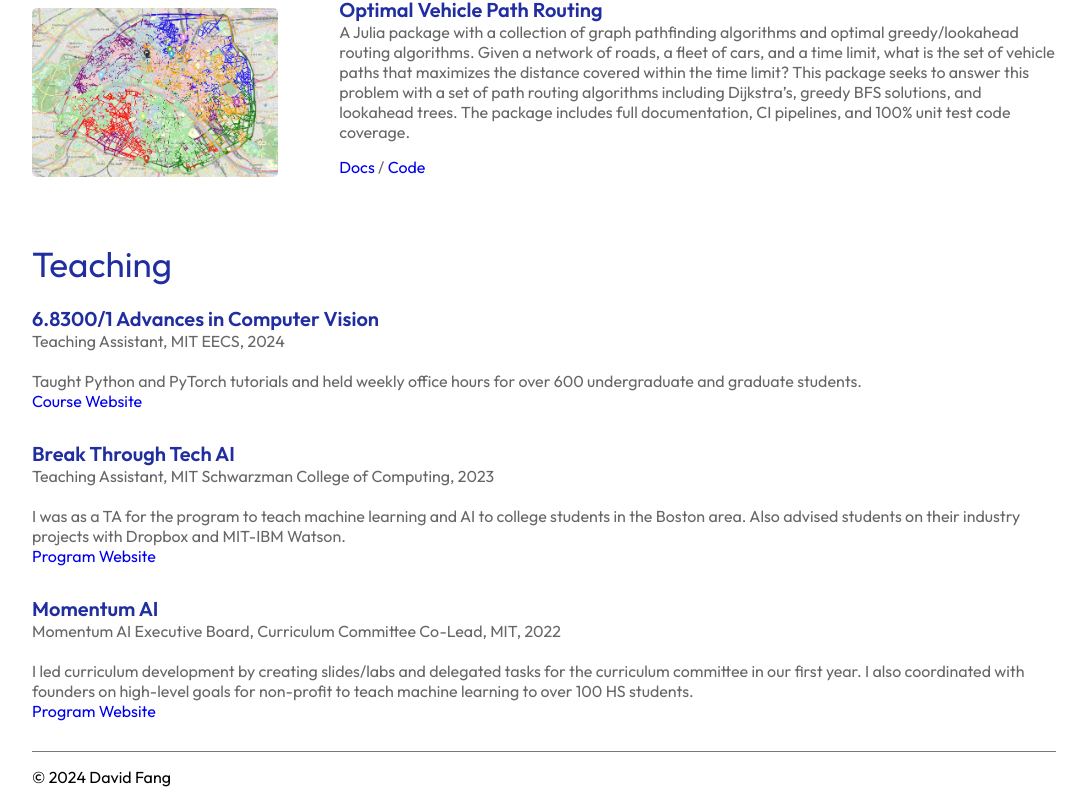
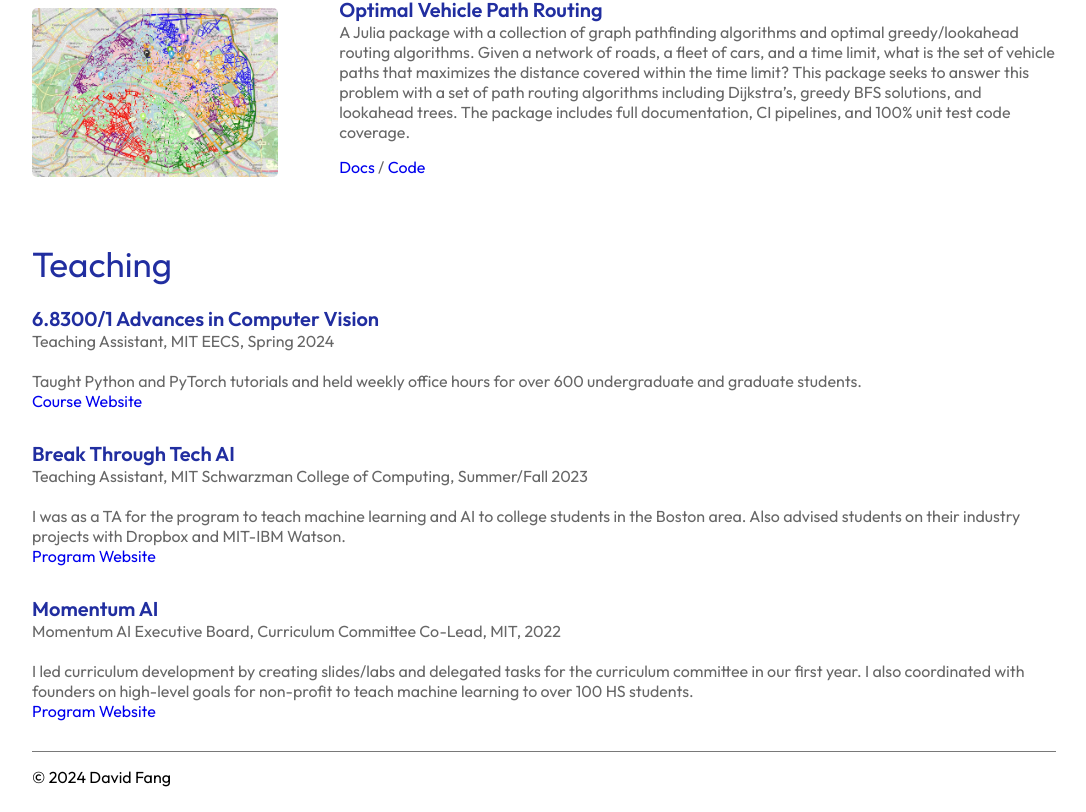
Before and after one commit to davidfang00/davidfang00.github.io, a React (Vite) app: page / in a window 1280 px wide. Shown: the part 1173-1985 px from the top of the page, without its empty margins (96-1182 px from the left). Built offline with nearby package versions, Linux system fonts and the light colour scheme.

Commit message:
update semesters

```diff
--- a/src/components/Home/Teaching/Teaching.tsx
+++ b/src/components/Home/Teaching/Teaching.tsx
@@ -17,7 +17,7 @@ const Teaching = () => {
         </div> */}
         <div className="teaching-right">
           <h3>6.8300/1 Advances in Computer Vision</h3>
-          <p>Teaching Assistant, MIT EECS, 2024</p>
+          <p>Teaching Assistant, MIT EECS, Spring 2024</p>
           <br></br>
           <p>
             Taught Python and PyTorch tutorials and held weekly office hours for
@@ -44,7 +44,10 @@ const Teaching = () => {
         </div> */}
         <div className="teaching-right">
           <h3>Break Through Tech AI</h3>
-          <p>Teaching Assistant, MIT Schwarzman College of Computing, 2023</p>
+          <p>
+            Teaching Assistant, MIT Schwarzman College of Computing, Summer/Fall
+            2023
+          </p>
           <br></br>
           <p>
             I was as a TA for the program to teach machine learning and AI to
```
